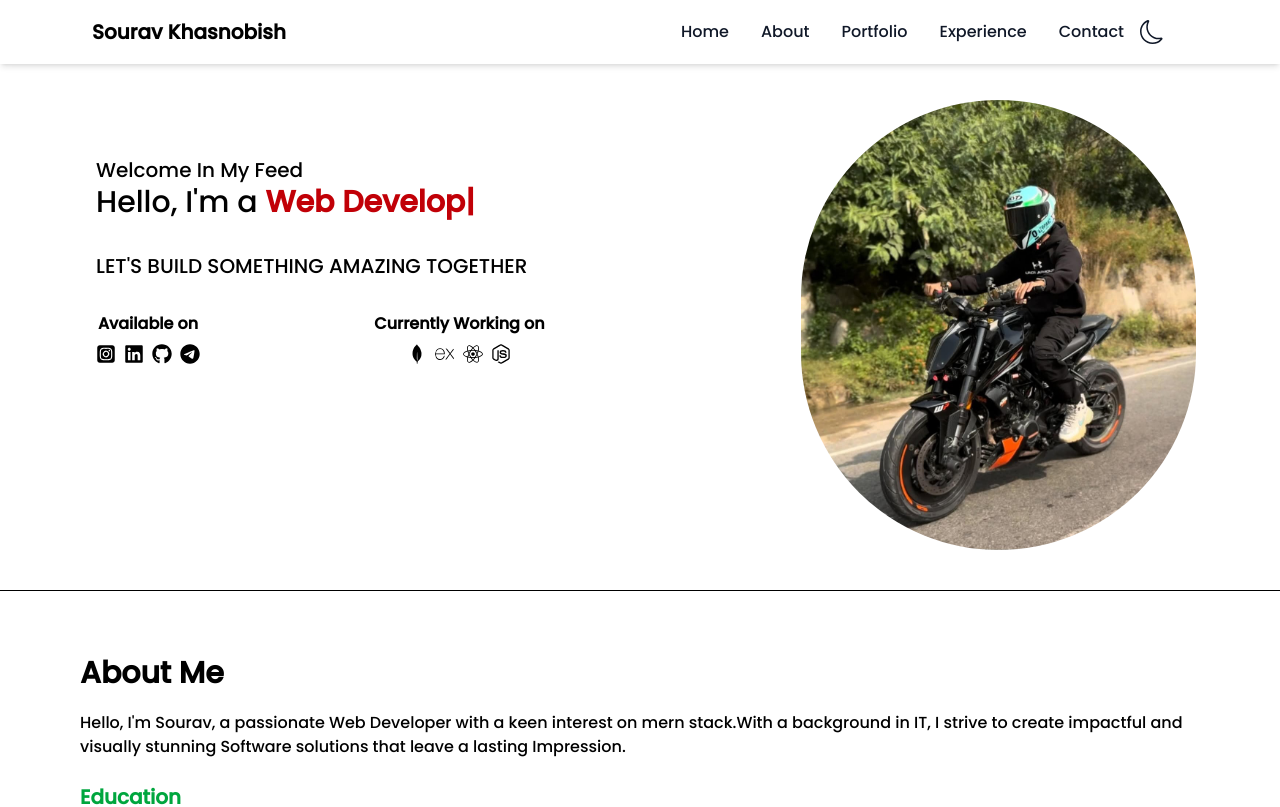
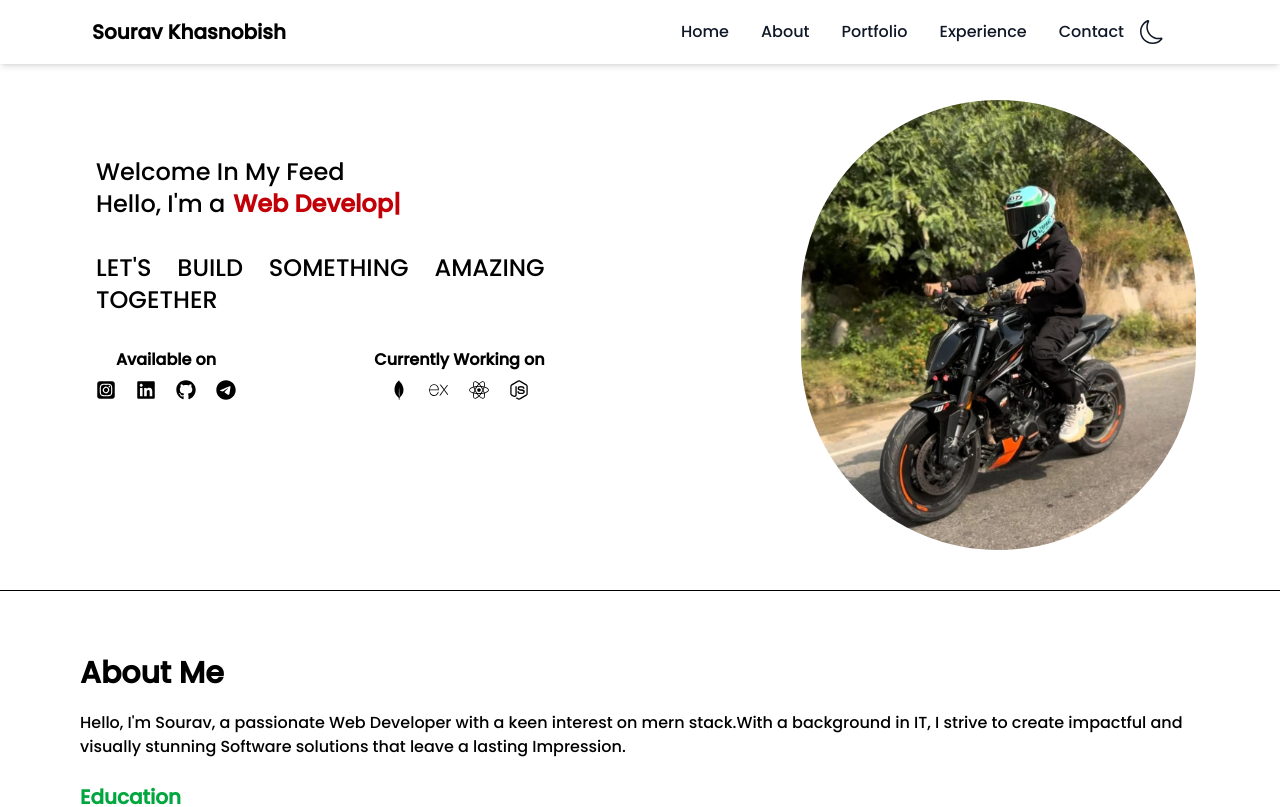
Before and after one commit to souravkhasnobish/Portfolio-Frontend, a React (Vite) app: page / in a window 1280 px wide. Shown: the top 807 px of the page. Built offline with nearby package versions, Linux system fonts and the light colour scheme.

Commit message:
ui optimize

```diff
--- a/src/components/Home.jsx
+++ b/src/components/Home.jsx
@@ -18,9 +18,9 @@ const Home = () => {
         className="max-w-screen-2xl container mx-auto md:px-20 m-5"
       >
         <div className="flex flex-col md:flex-row sm:gap-10 ">
-          <div className="md:w-1/2 p-4 mt-8 md:mt-24 md:pt-10 space-y-2 order-2 md:order-1">
-            <span className="text-lg sm:text-xl">Welcome In My Feed</span>
-            <div className="flex space-x-2  text-lg lg:text-3xl  items-center flex-wrap">
+          <div className="md:w-1/2 p-4 mt-8 md:mt-24 md:pt-10 space-y-2 order-2 md:order-1 ">
+            <span className="md:text-2xl sm:text-xl">Welcome In My Feed</span>
+            <div className="flex space-x-2  sm:text-2xl  items-center flex-wrap">
               <h1>Hello, I&apos;m a</h1>
 
               <ReactTyped
@@ -32,7 +32,7 @@ const Home = () => {
               />
             </div>
             <br />
-            <p className="text-lg sm:text-xl md:text-md text-justify">
+            <p className="sm:text-xl md:text-2xl text-justify tracking-normal">
               LET&apos;S BUILD SOMETHING AMAZING TOGETHER
             </p>
             <br />
@@ -40,7 +40,7 @@ const Home = () => {
             <div className="flex flex-col md:flex-row md:space-y-0 space-y-6 justify-between items-center">
               <div className="space-y-2 ">
                 <h1 className="font-bold  text-center">Available on</h1>
-                <ul className="flex flex-wrap justify-center md:justify-start gap-5 md:gap-2">
+                <ul className="flex flex-wrap justify-center md:justify-start gap-5 md:gap-2 lg:gap-5">
                   <li>
                     <a
                       href="https://www.instagram.com/crew_igl/"
@@ -75,7 +75,7 @@ const Home = () => {
               {/* Currently working on section */}
               <div className="space-y-2 ml-3">
                 <h1 className="font-bold text-center">Currently Working on</h1>
-                <ul className="flex flex-wrap gap-5 justify-center  md:gap-2 ">
+                <ul className="flex flex-wrap gap-5 justify-center  md:gap-2 lg:gap-5">
                   <li>
                     <SiMongodb className="text-xl md:text-xl lg-text-2xl hover:scale-110 duration-200 rounded-full" />
                   </li>
@@ -92,10 +92,10 @@ const Home = () => {
               </div>
             </div>
           </div>
-          <div className=" mt-20 md:mt-20 xl:ml-50 order-1 flex justify-center md:justify-start ">
+          <div className=" mt-20 md:mt-20 md:ml-10 xl:ml-50 order-1 flex justify-center md:justify-start ">
             <img
               src={image}
-              className="rounded-full  w-50 h-50 sm:w-48 sm:h-48  md:mr-10  md:w-[300px] md:h-[300px] xl:w-[450px] xl:h-[450px] xl:mr-5 xl:mb-5 object-cover"
+              className="rounded-full  w-50 h-50 sm:w-48 sm:h-48 md:w-[300px] md:h-[300px] xl:w-[450px] xl:h-[450px] xl:mr-5 xl:mb-5 object-cover"
               alt=""
             />
           </div>
```
